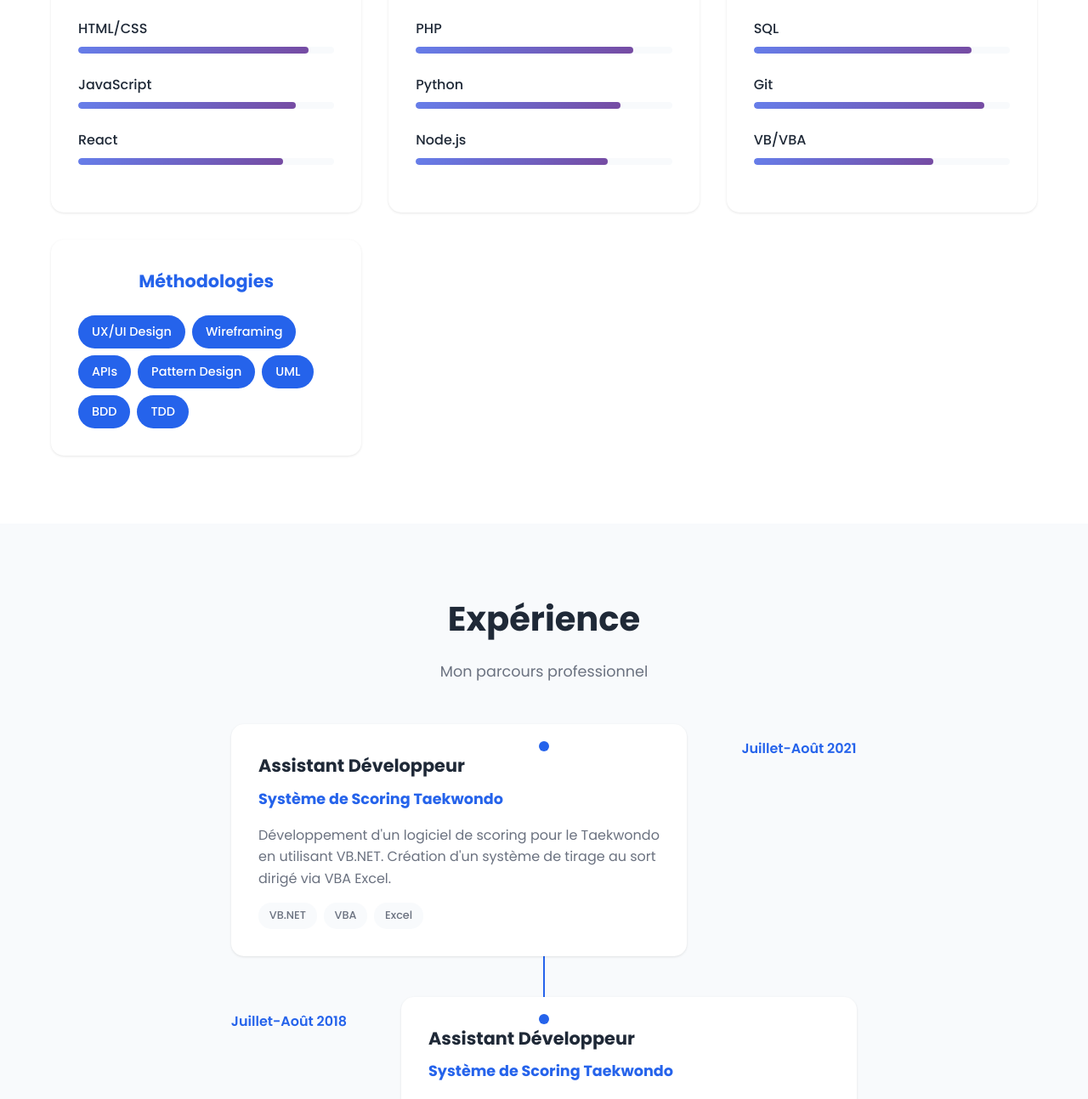
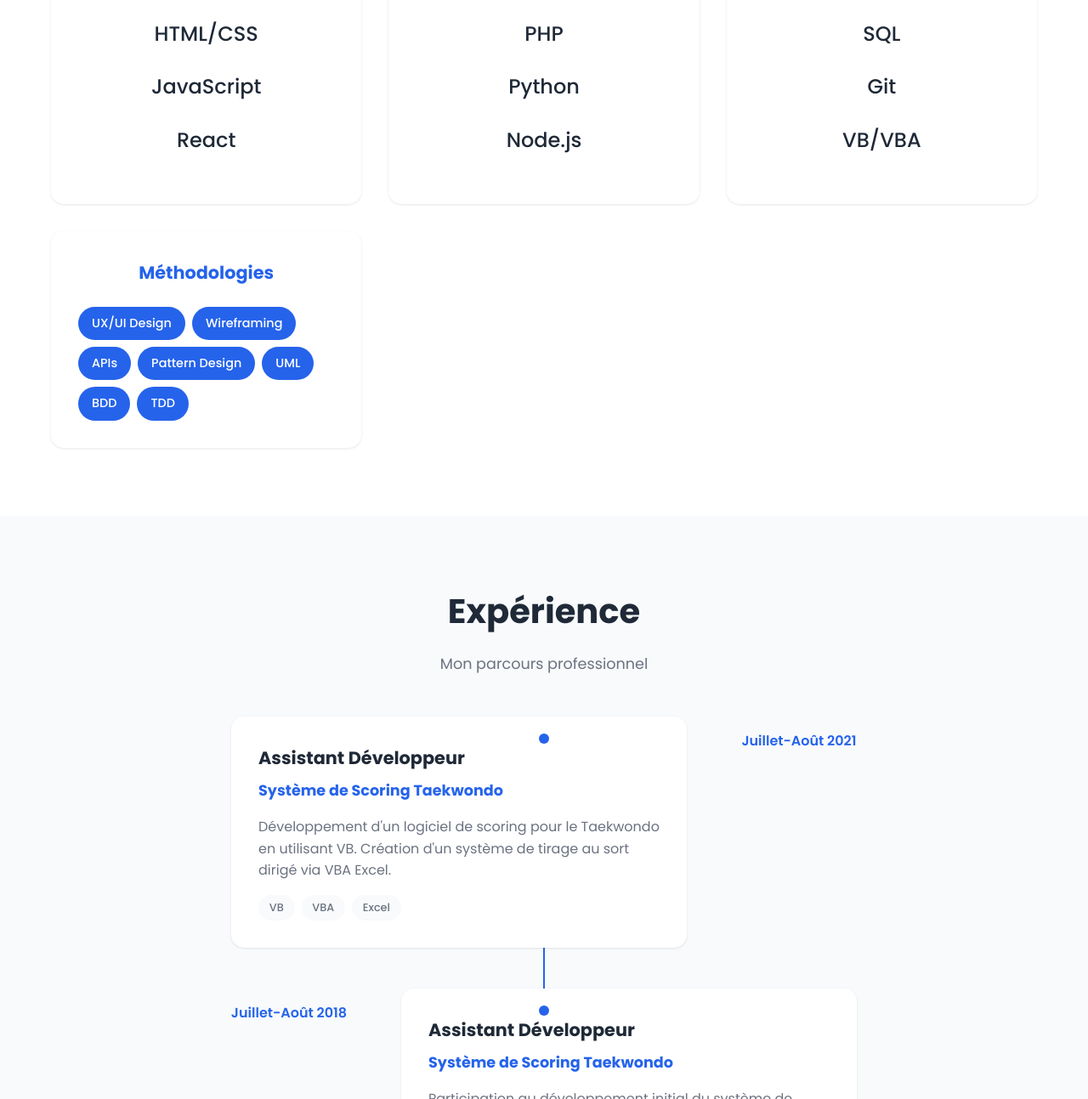
Before and after one commit to ABouziriDWWM/portfolio, a plain HTML site: page index.html in a window 1280 px wide. Shown: the part 2479-3772 px from the top of the page at 85% size. Drawn offline with Linux system fonts and the light colour scheme.

Commit message:
update 2

```diff
--- a/index.html
+++ b/index.html
@@ -91,8 +91,8 @@
                         les technologies modernes.
                     </p>
                     <p>
-                        Mon expérience inclut le développement de systèmes de scoring pour le Taekwondo et
-                        l'organisation d'événements sportifs. Je maîtrise plusieurs langages de programmation
+                        Mon expérience inclut le développement de systèmes de scoring pour le Taekwondo. Je maîtrise
+                        plusieurs langages de programmation
                         et frameworks, avec un focus particulier sur la sécurité et l'expérience utilisateur.
                     </p>
                     <div class="languages">
@@ -135,21 +135,15 @@
                     <h3>Frontend</h3>
                     <div class="skill-item">
                         <span class="skill-name">HTML/CSS</span>
-                        <div class="skill-bar">
-                            <div class="skill-progress" data-width="90%"></div>
-                        </div>
+
                     </div>
                     <div class="skill-item">
                         <span class="skill-name">JavaScript</span>
-                        <div class="skill-bar">
-                            <div class="skill-progress" data-width="85%"></div>
-                        </div>
+
                     </div>
                     <div class="skill-item">
                         <span class="skill-name">React</span>
-                        <div class="skill-bar">
-                            <div class="skill-progress" data-width="80%"></div>
-                        </div>
+
                     </div>
                 </div>
 
@@ -157,21 +151,15 @@
                     <h3>Backend</h3>
                     <div class="skill-item">
                         <span class="skill-name">PHP</span>
-                        <div class="skill-bar">
-                            <div class="skill-progress" data-width="85%"></div>
-                        </div>
+
                     </div>
                     <div class="skill-item">
                         <span class="skill-name">Python</span>
-                        <div class="skill-bar">
-                            <div class="skill-progress" data-width="80%"></div>
-                        </div>
+
                     </div>
                     <div class="skill-item">
                         <span class="skill-name">Node.js</span>
-                        <div class="skill-bar">
-                            <div class="skill-progress" data-width="75%"></div>
-                        </div>
+
                     </div>
                 </div>
 
@@ -179,21 +167,15 @@
                     <h3>Base de données & Outils</h3>
                     <div class="skill-item">
                         <span class="skill-name">SQL</span>
-                        <div class="skill-bar">
-                            <div class="skill-progress" data-width="85%"></div>
-                        </div>
+
                     </div>
                     <div class="skill-item">
                         <span class="skill-name">Git</span>
-                        <div class="skill-bar">
-                            <div class="skill-progress" data-width="90%"></div>
-                        </div>
+
                     </div>
                     <div class="skill-item">
                         <span class="skill-name">VB/VBA</span>
-                        <div class="skill-bar">
-                            <div class="skill-progress" data-width="70%"></div>
-                        </div>
+
                     </div>
                 </div>
 
@@ -227,11 +209,11 @@
                         <h3>Assistant Développeur</h3>
                         <h4>Système de Scoring Taekwondo</h4>
                         <p>
-                            Développement d'un logiciel de scoring pour le Taekwondo en utilisant VB.NET.
+                            Développement d'un logiciel de scoring pour le Taekwondo en utilisant VB.
                             Création d'un système de tirage au sort dirigé via VBA Excel.
                         </p>
                         <div class="tech-tags">
-                            <span class="tech-tag">VB.NET</span>
+                            <span class="tech-tag">VB</span>
                             <span class="tech-tag">VBA</span>
                             <span class="tech-tag">Excel</span>
                         </div>
--- a/styles.css
+++ b/styles.css
@@ -434,12 +434,15 @@ section {
 }
 
 .skill-name {
+  font-size: 1.5em;
   display: block;
+  text-align: center;
   margin-bottom: 0.5rem;
   font-weight: 500;
   color: var(--text-primary);
 }
 
+/* enlevés */
 .skill-bar {
   height: 8px;
   background: var(--bg-secondary);
```
